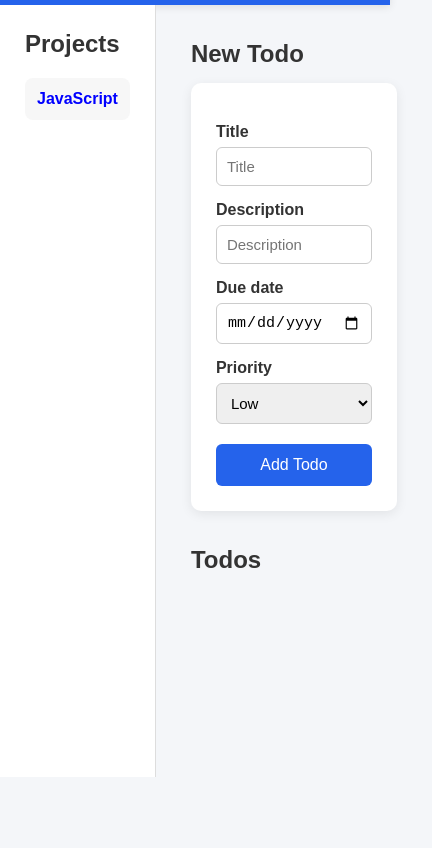
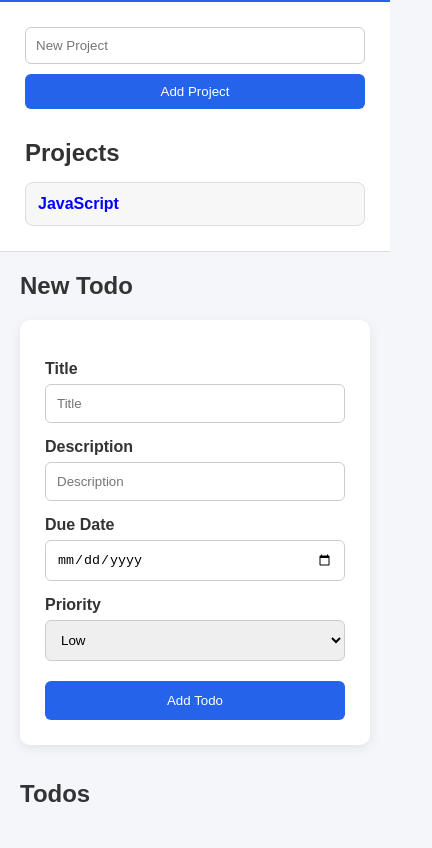
Before and after one commit to PawelBelczyk/to-do, a plain HTML site: page index.html in a window 390 px wide. Shown: the part 73-921 px from the top of the page, 432 px wide, since content can reach past the window. Before the commit the page ends 850 px from the top, so only its background shows below. Drawn offline with Linux system fonts and the light colour scheme.

Commit message:
add project button

```diff
--- a/index.html
+++ b/index.html
@@ -1,14 +1,12 @@
-
-
 <!DOCTYPE html>
 <html lang="en">
 <head>
     <meta charset="UTF-8">
     <meta name="viewport" content="width=device-width, initial-scale=1.0">
-    <title>to-do</title>
+    <title>Todo List</title>
+
     <link rel="stylesheet" href="style.css">
 </head>
-
 <body>
 
 <header>
@@ -18,8 +16,25 @@
 <main class="container">
 
     <aside class="sidebar">
+
+        <div class="project-form">
+
+            <input
+                type="text"
+                id="project-name"
+                placeholder="New Project"
+            >
+
+            <button id="add-project">
+                Add Project
+            </button>
+
+        </div>
+
         <h2>Projects</h2>
+
         <div id="projects"></div>
+
     </aside>
 
     <section class="content">
@@ -29,13 +44,24 @@
         <div class="form">
 
             <label for="todo-title">Title</label>
-                <input type="text" id="todo-title" placeholder="Title">
+            <input
+                type="text"
+                id="todo-title"
+                placeholder="Title"
+            >
 
             <label for="todo-description">Description</label>
-                <input type="text" id="todo-description" placeholder="Description">
+            <input
+                type="text"
+                id="todo-description"
+                placeholder="Description"
+            >
 
-                <label for="todo-date">Due date</label>
-                <input type="date" id="todo-date">
+            <label for="todo-date">Due Date</label>
+            <input
+                type="date"
+                id="todo-date"
+            >
 
             <label for="todo-priority">Priority</label>
             <select id="todo-priority">
@@ -44,7 +70,9 @@
                 <option value="high">High</option>
             </select>
 
-                <button id="add-todo">Add Todo</button>
+            <button id="add-todo">
+                Add Todo
+            </button>
 
         </div>
 
@@ -59,5 +87,4 @@
 <script type="module" src="./src/modules/app.js"></script>
 
 </body>
-
 </html>
--- a/style.css
+++ b/style.css
@@ -10,6 +10,14 @@ body {
     color: #333;
 }
 
+button,
+input,
+select {
+    transition: .2s;
+}
+
+/* ================= HEADER ================= */
+
 header {
     background: #2563eb;
     color: white;
@@ -17,34 +25,83 @@ header {
     box-shadow: 0 2px 8px rgba(0,0,0,.1);
 }
 
+header h1 {
+    font-size: 30px;
+}
+
+/* ================= LAYOUT ================= */
+
 .container {
     display: flex;
-    min-height: calc(100vh - 72px);
+    min-height: calc(100vh - 80px);
 }
 
+/* ================= SIDEBAR ================= */
+
 .sidebar {
-    width: 250px;
+    width: 300px;
     background: white;
     border-right: 1px solid #ddd;
     padding: 25px;
 }
 
+.project-form {
+    margin-bottom: 30px;
+}
+
+.project-form input {
+    width: 100%;
+    padding: 10px;
+    border: 1px solid #ccc;
+    border-radius: 6px;
+    margin-bottom: 10px;
+}
+
+.project-form button {
+    width: 100%;
+    padding: 10px;
+    border: none;
+    border-radius: 6px;
+    background: #2563eb;
+    color: white;
+    cursor: pointer;
+}
+
+.project-form button:hover {
+    background: #1d4ed8;
+}
+
 .sidebar h2 {
-    margin-bottom: 20px;
+    margin-bottom: 15px;
+}
+
+#projects {
+    display: flex;
+    flex-direction: column;
+    gap: 10px;
 }
 
 #projects div {
     padding: 12px;
-    margin-bottom: 10px;
+    background: #f7f7f7;
+    border: 1px solid #ddd;
     border-radius: 8px;
     cursor: pointer;
-    background: #f7f7f7;
     transition: .2s;
 }
 
 #projects div:hover {
     background: #dbeafe;
+    transform: translateX(4px);
 }
+
+.project-active {
+    background: #2563eb !important;
+    color: white;
+    font-weight: bold;
+}
+
+/* ================= CONTENT ================= */
 
 .content {
     flex: 1;
@@ -52,8 +109,10 @@ header {
 }
 
 .content h2 {
-    margin-bottom: 15px;
+    margin-bottom: 20px;
 }
+
+/* ================= TODO FORM ================= */
 
 .form {
     background: white;
@@ -73,36 +132,54 @@ header {
 .form input,
 .form select {
     width: 100%;
-    padding: 10px;
+    padding: 11px;
     border: 1px solid #ccc;
     border-radius: 6px;
-    font-size: 15px;
+}
+
+.form input:focus,
+.form select:focus,
+.project-form input:focus {
+    outline: none;
+    border-color: #2563eb;
+    box-shadow: 0 0 0 3px rgba(37,99,235,.2);
 }
 
 .form button {
     width: 100%;
     margin-top: 20px;
     padding: 12px;
+    border: none;
+    border-radius: 6px;
     background: #2563eb;
     color: white;
-    border: none;
-    border-radius: 6px;
-    font-size: 16px;
     cursor: pointer;
-    transition: .2s;
 }
 
 .form button:hover {
     background: #1d4ed8;
 }
 
+/* ================= TODOS ================= */
+
+#todos {
+    display: flex;
+    flex-direction: column;
+    gap: 15px;
+}
+
 .todo {
     background: white;
-    margin-bottom: 18px;
+    border-left: 6px solid #ccc;
+    border-radius: 10px;
     padding: 18px;
-    border-radius: 10px;
     box-shadow: 0 2px 10px rgba(0,0,0,.08);
-    border-left: 6px solid #ccc;
+    transition: .2s;
+}
+
+.todo:hover {
+    transform: translateY(-2px);
+    box-shadow: 0 6px 16px rgba(0,0,0,.12);
 }
 
 .todo strong {
@@ -112,14 +189,13 @@ header {
 }
 
 .todo p {
+    color: #555;
     margin-bottom: 10px;
-    color: #555;
 }
 
 .todo small {
     display: block;
     color: #777;
-    margin-bottom: 4px;
 }
 
 .priority-low {
@@ -134,9 +210,11 @@ header {
     border-left-color: #ef4444;
 }
 
+/* ================= BUTTONS ================= */
+
 .delete-btn {
     margin-top: 15px;
-    padding: 8px 14px;
+    padding: 8px 12px;
     border: none;
     border-radius: 6px;
     background: #ef4444;
@@ -147,3 +225,23 @@ header {
 .delete-btn:hover {
     background: #dc2626;
 }
+
+/* ================= RESPONSIVE ================= */
+
+@media (max-width: 800px) {
+
+    .container {
+        flex-direction: column;
+    }
+
+    .sidebar {
+        width: 100%;
+        border-right: none;
+        border-bottom: 1px solid #ddd;
+    }
+
+    .content {
+        padding: 20px;
+    }
+
+}
```
Lines whose indentation alone changed are shown as unchanged.
